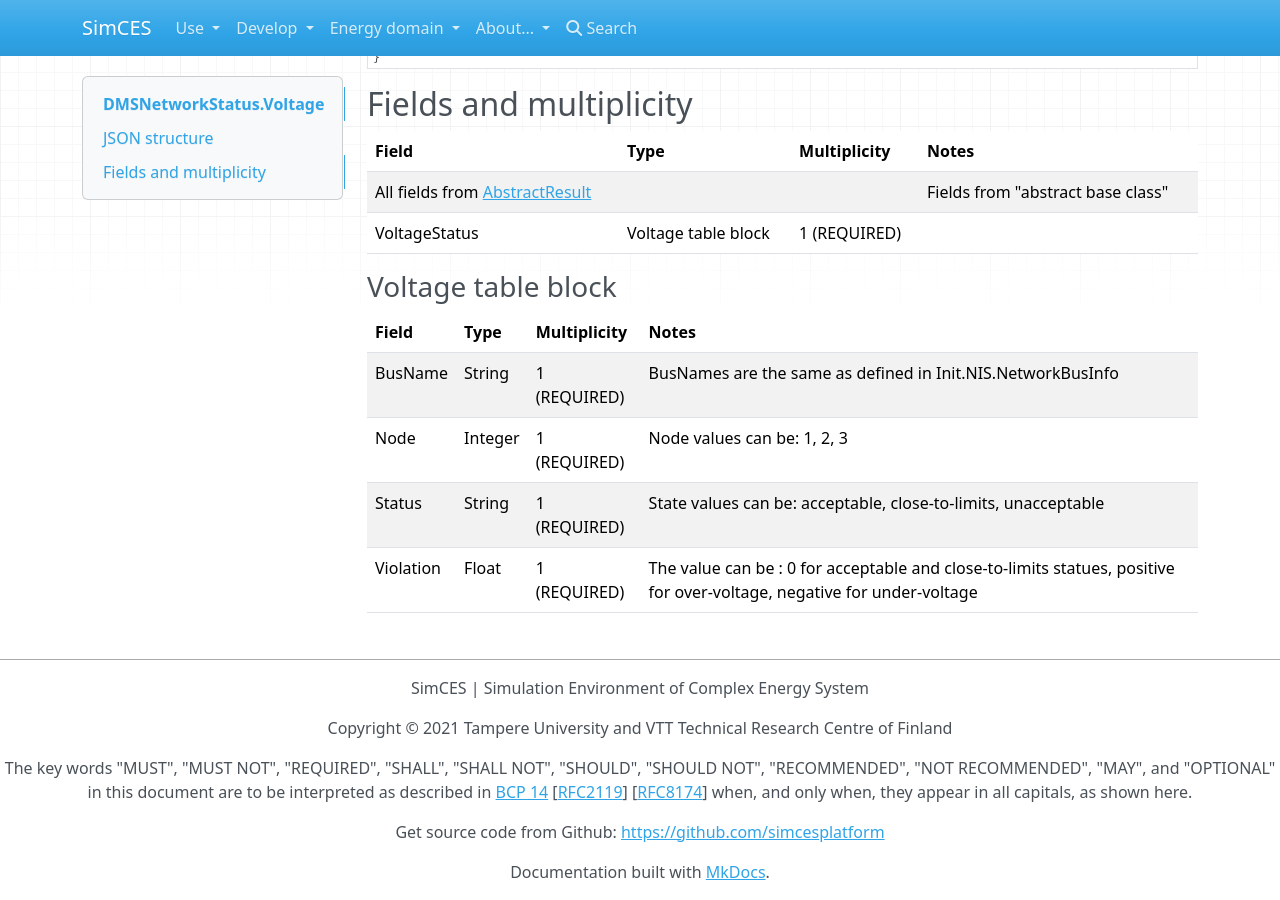
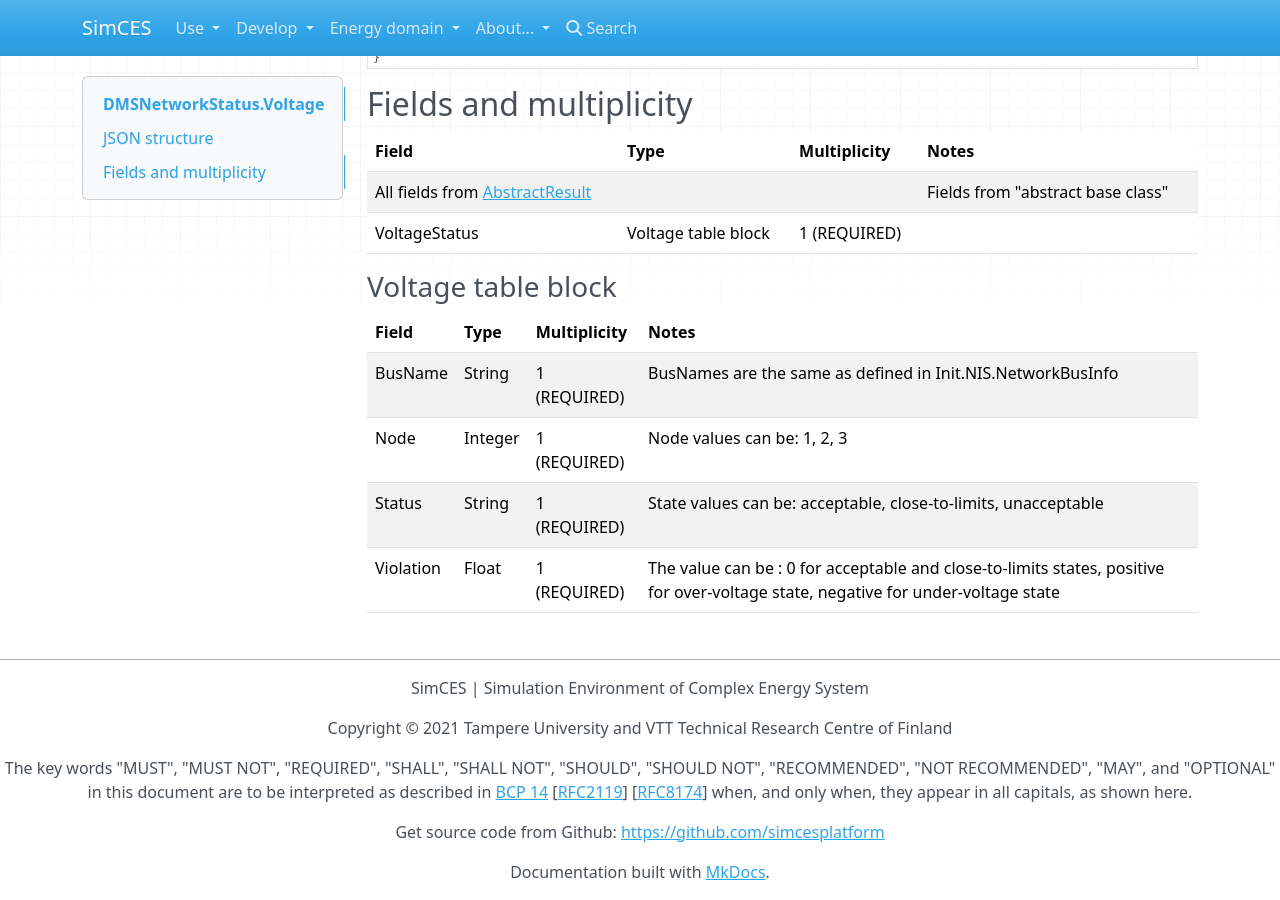
Before and after one commit to simcesplatform/simcesplatform.github.io, an MkDocs documentation site: the page built from markdown/energy_msg-dmsnetworkstatus-voltage.md, in a window 1280 px wide and 900 px high, scrolled down 892 px. Built offline with MkDocs 1.6.1, drawn with Linux system fonts in a browser that asks for light colours; nearby versions of some CDN libraries; library files that are not in the unit come from our copies.

Commit message:
Update energy_msg-dmsnetworkstatus-voltage.md

```diff
--- a/markdown/energy_msg-dmsnetworkstatus-voltage.md
+++ b/markdown/energy_msg-dmsnetworkstatus-voltage.md
@@ -61,4 +61,4 @@
 | BusName | String | 1 (REQUIRED) | BusNames are the same as defined in Init.NIS.NetworkBusInfo |
 | Node | Integer | 1 (REQUIRED) | Node values can be: 1, 2, 3 |
 | Status | String | 1 (REQUIRED) | State values can be:  acceptable,  close-to-limits,  unacceptable|
-| Violation | Float | 1 (REQUIRED) | The value can be :  0 for acceptable and close-to-limits statues,  positive for over-voltage,  negative for under-voltage|
+| Violation | Float | 1 (REQUIRED) | The value can be :  0 for acceptable and close-to-limits states,  positive for over-voltage state,  negative for under-voltage state|
```
